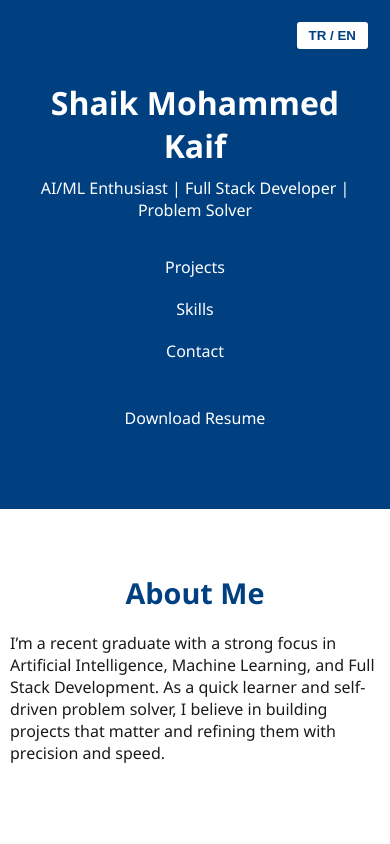
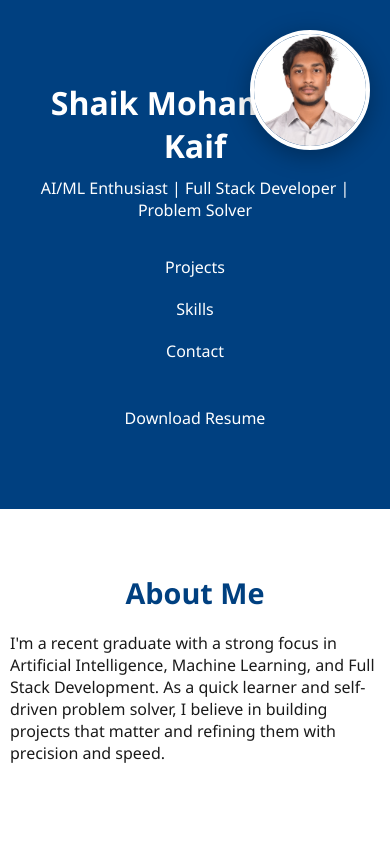
Before and after one commit to KaifCodeur/kaif-portfolio, a plain HTML site: page index.html in a window 390 px wide. Shown: the top 844 px of the page. Drawn offline with Linux system fonts and the light colour scheme.

Commit message:
Enhanced portfolio with profile photo and ubdated resume

```diff
--- a/index.html
+++ b/index.html
@@ -22,6 +22,19 @@
       color: white;
       padding: 60px 20px;
       text-align: center;
+      position: relative;
+    }
+
+    .profile-photo {
+      position: absolute;
+      top: 50px;
+      right: 50px;
+      width: 160px;
+      height: 160px;
+      border-radius: 50%;
+      border: 6px solid white;
+      box-shadow: 0 6px 25px rgba(0, 0, 0, 0.3);
+      object-fit: cover;
     }
 
     header h1 {
@@ -33,22 +46,6 @@
       font-size: 1.1em;
       max-width: 600px;
       margin: 0 auto;
-    }
-
-    .lang-toggle {
-      position: absolute;
-      top: 20px;
-      right: 20px;
-    }
-
-    .lang-toggle button {
-      background: white;
-      color: #004080;
-      border: 2px solid #004080;
-      border-radius: 5px;
-      padding: 6px 12px;
-      cursor: pointer;
-      font-weight: bold;
     }
 
     nav {
@@ -158,6 +155,14 @@
     }
 
     @media screen and (max-width: 768px) {
+      .profile-photo {
+        top: 30px;
+        right: 20px;
+        width: 120px;
+        height: 120px;
+        border: 4px solid white;
+      }
+
       header h1 {
         font-size: 2em;
       }
@@ -182,35 +187,25 @@
   </style>
 </head>
 <body>
-<div class="lang-toggle">
-  <button onclick="toggleLang()">TR / EN</button>
-</div>
 
 <header>
+  <img src="images/SHAIKMOHAMMEDKAIF.jpg" alt="Shaik Mohammed Kaif" class="profile-photo" />
   <h1>Shaik Mohammed Kaif</h1>
   <p>AI/ML Enthusiast | Full Stack Developer | Problem Solver</p>
   <nav>
     <a href="#projects">Projects</a>
     <a href="#skills">Skills</a>
     <a href="#contact">Contact</a>
-    <a href="resume_kaif.pdf" class="btn" download>Download Resume</a>
+    <a href="Shaik Mohammed Kaif.pdf" class="btn" download>Download Resume</a>
   </nav>
 </header>
 
-<section class="section lang-section" id="about-en">
+<section class="section" id="about">
   <h2>About Me</h2>
   <p>
-    I’m a recent graduate with a strong focus in Artificial Intelligence, Machine Learning,
+    I'm a recent graduate with a strong focus in Artificial Intelligence, Machine Learning,
     and Full Stack Development. As a quick learner and self-driven problem solver, I believe in
     building projects that matter and refining them with precision and speed.
-  </p>
-</section>
-
-<section class="section lang-section" id="about-tr" style="display: none;">
-  <h2>Hakkımda</h2>
-  <p>
-    Yapay Zeka, Makine Öğrenimi ve Full Stack Geliştirme alanlarında güçlü bir odaklanma ile yeni mezun oldum.
-    Hızlı öğrenen, kendi kendine motive olan bir problem çözücü olarak, anlamlı projeler üretmeye ve bunları titizlikle ve hızla geliştirmeye inanıyorum.
   </p>
 </section>
 
@@ -292,14 +287,5 @@
   </p>
 </footer>
 
-<script>
-  function toggleLang() {
-    const en = document.getElementById("about-en");
-    const tr = document.getElementById("about-tr");
-    en.style.display = en.style.display === "none" ? "block" : "none";
-    tr.style.display = tr.style.display === "none" ? "block" : "none";
-  }
-</script>
-
 </body>
 </html>
```
Also changed, not shown: images/SHAIKMOHAMMEDKAIF.jpg (added), 1 other file.
